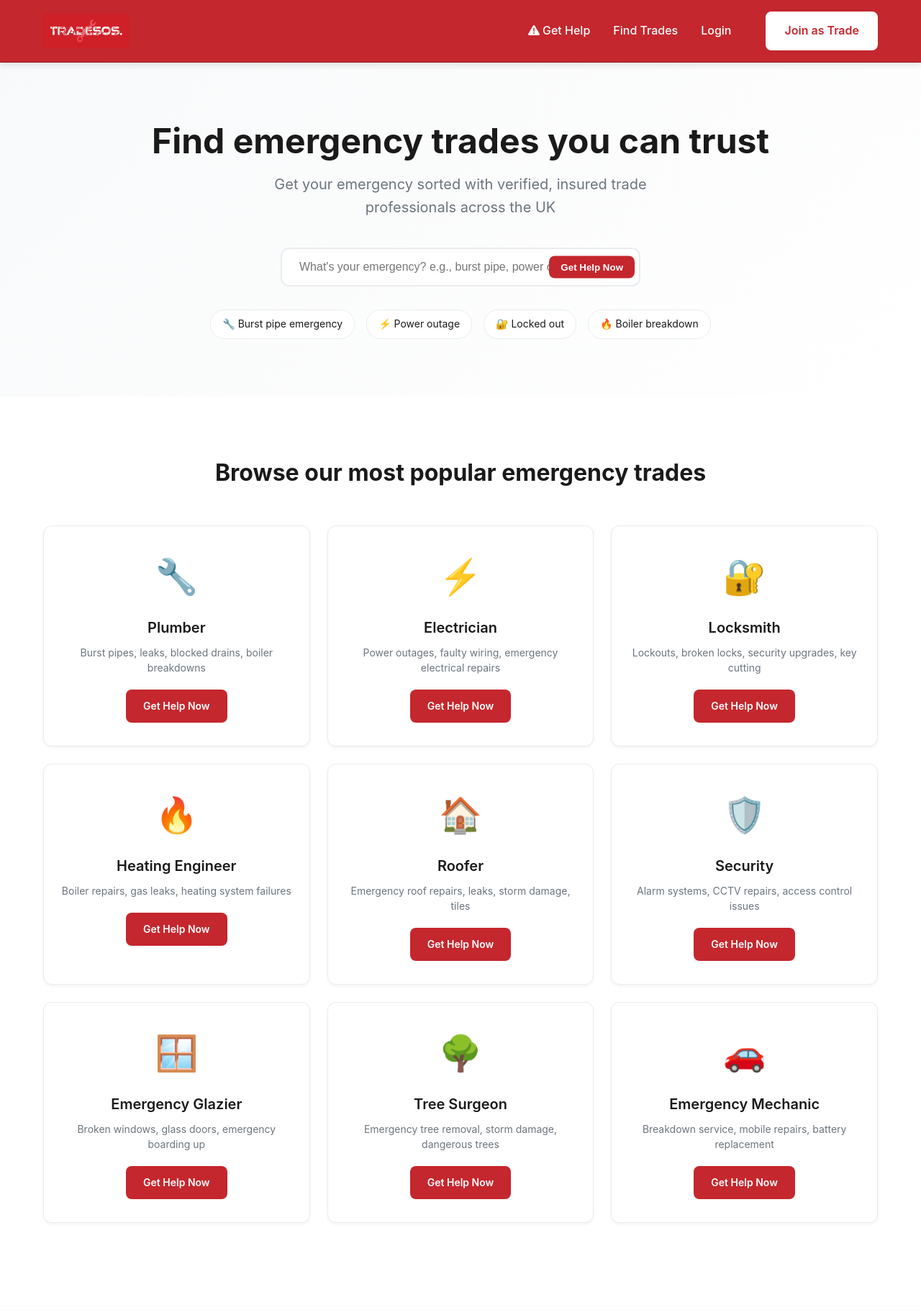
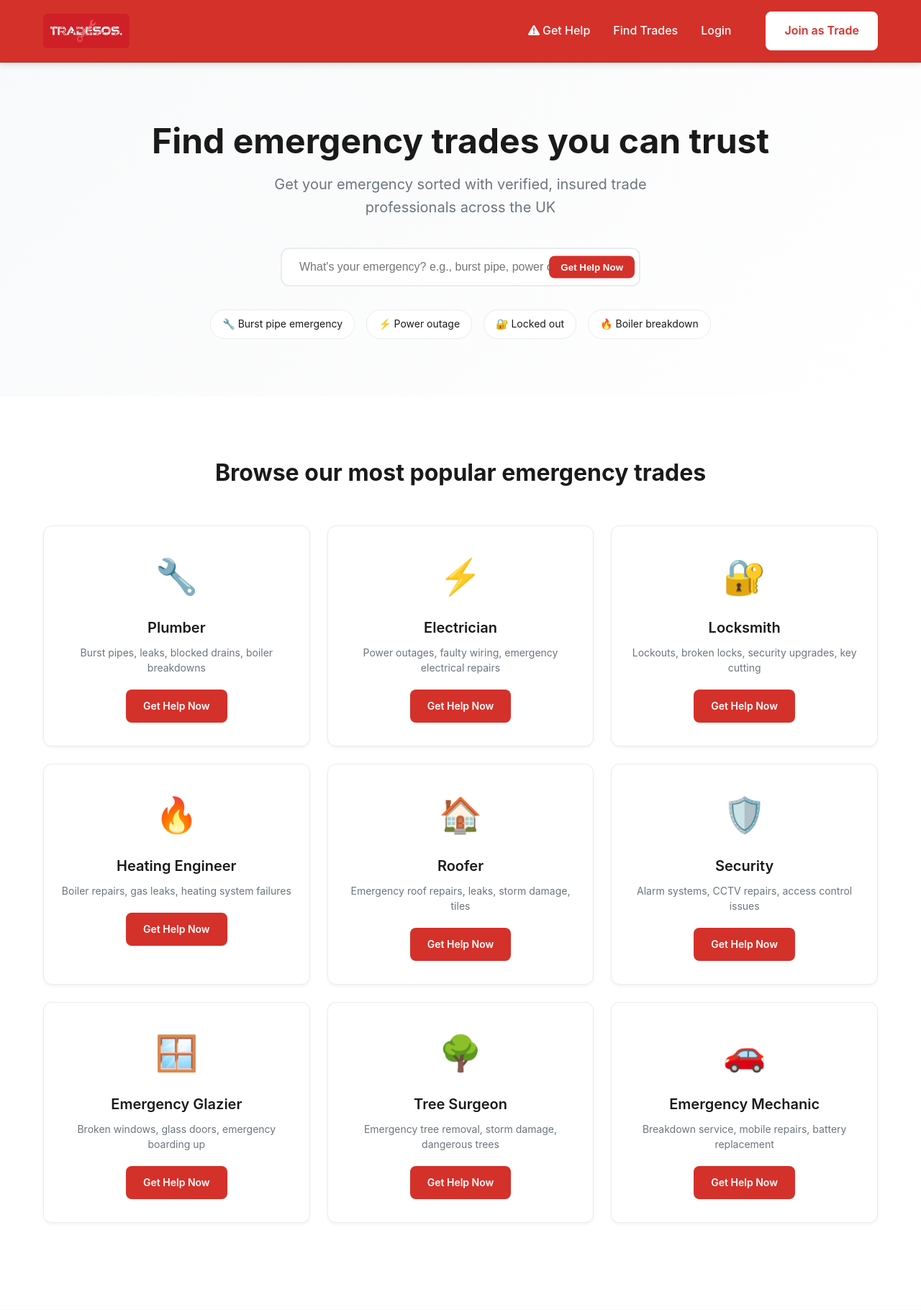
Before and after one commit to Vlad1343/TradeSOS, a Flask app: page / in a window 1280 px wide. Shown: the top 1820 px of the page at 72% size. Run offline with Flask 3, Linux system fonts and the light colour scheme; data that the repository does not hold is empty; some libraries are stand-ins or nearby versions.

Commit message:
Adjust website colors to match the official logo accurately
Update CSS variables --tradesos-red and --tradesos-red-dark in static/css/checkatrade-style.css to refine the color scheme.

Replit-Commit-Author: Agent
Replit-Commit-Session-Id: 4dc69728-33f4-43b5-ad79-57e2135000da
Replit-Commit-Checkpoint-Type: full_checkpoint
Replit-Commit-Screenshot-Url: https://storage.googleapis.com/screenshot-production-us-central1/99d5f9be-1c8c-441d-808b-75470323a71e/4dc69728-33f4-43b5-ad79-57e2135000da/1mV30tr

```diff
--- a/static/css/checkatrade-style.css
+++ b/static/css/checkatrade-style.css
@@ -2,8 +2,8 @@
 /* Maintaining red, black, white color scheme */
 
 :root {
-    --tradesos-red: #C4272D;
-    --tradesos-red-dark: #A01F24;
+    --tradesos-red: #D4312A;
+    --tradesos-red-dark: #B82823;
     --tradesos-black: #1a1a1a;
     --tradesos-gray: #f8f9fa;
     --tradesos-gray-dark: #e9ecef;
```
